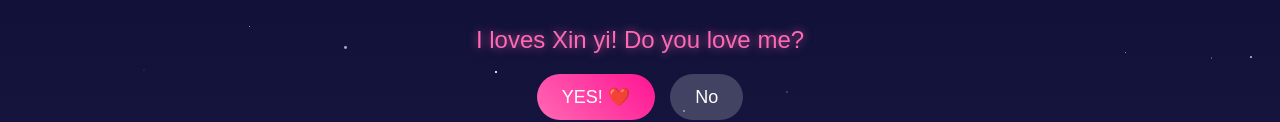
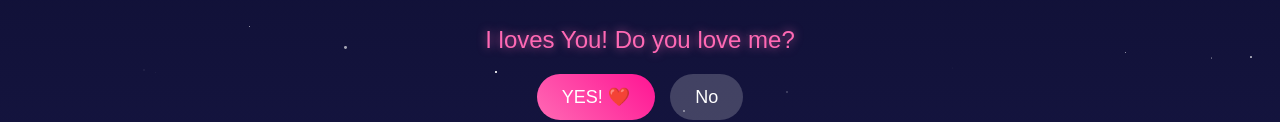
Before and after one commit to deming100/baby, a plain HTML site: page index.html in a window 1280 px wide. Shown: the part 367-489 px from the top of the page. Drawn offline with Linux system fonts and the light colour scheme.

Commit message:
Update index.html

```diff
--- a/index.html
+++ b/index.html
@@ -211,7 +211,7 @@
     <script>
     // Personalized names
     const yourName = "I";
-    const herName = "Xin yi";
+    const herName = "You";
     document.querySelector('.message').textContent = `${yourName} loves ${herName}! Do you love me?`;
 
     // Audio elements
```
